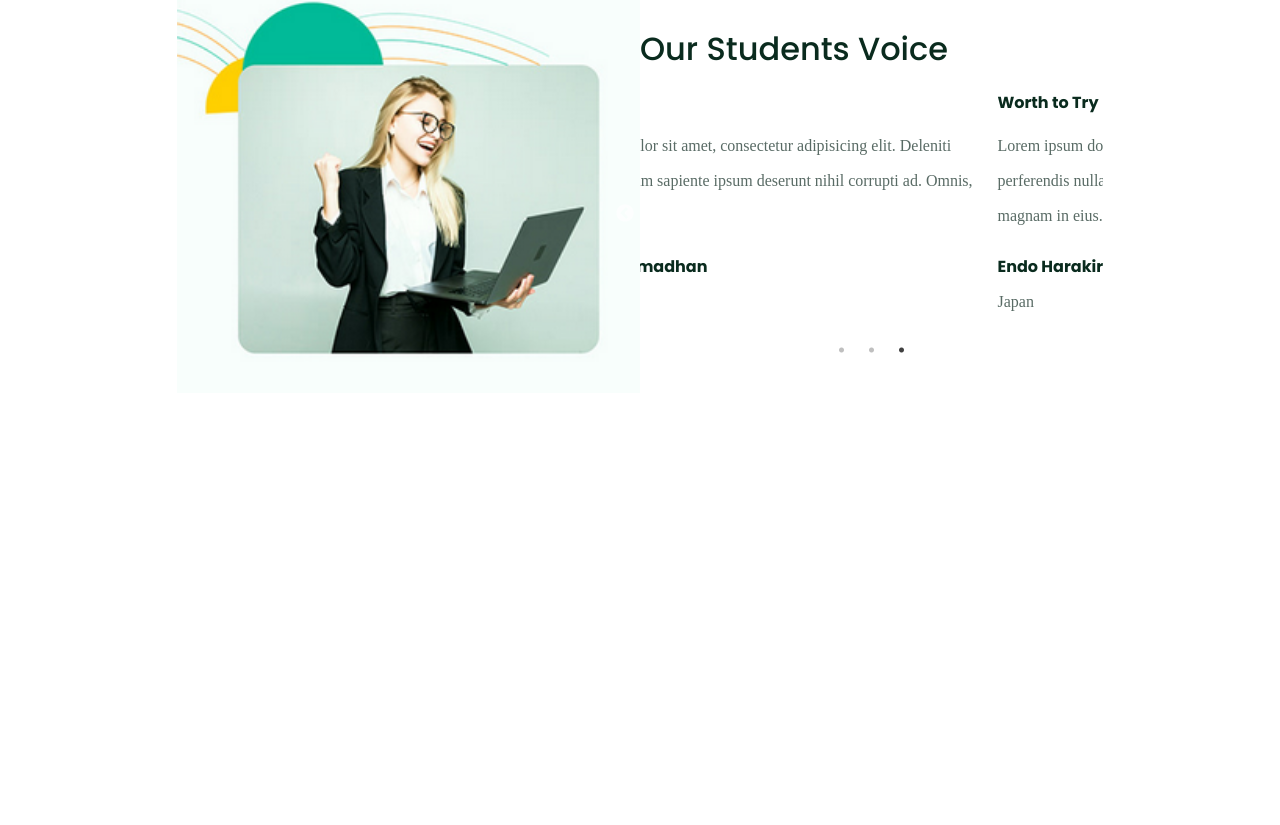
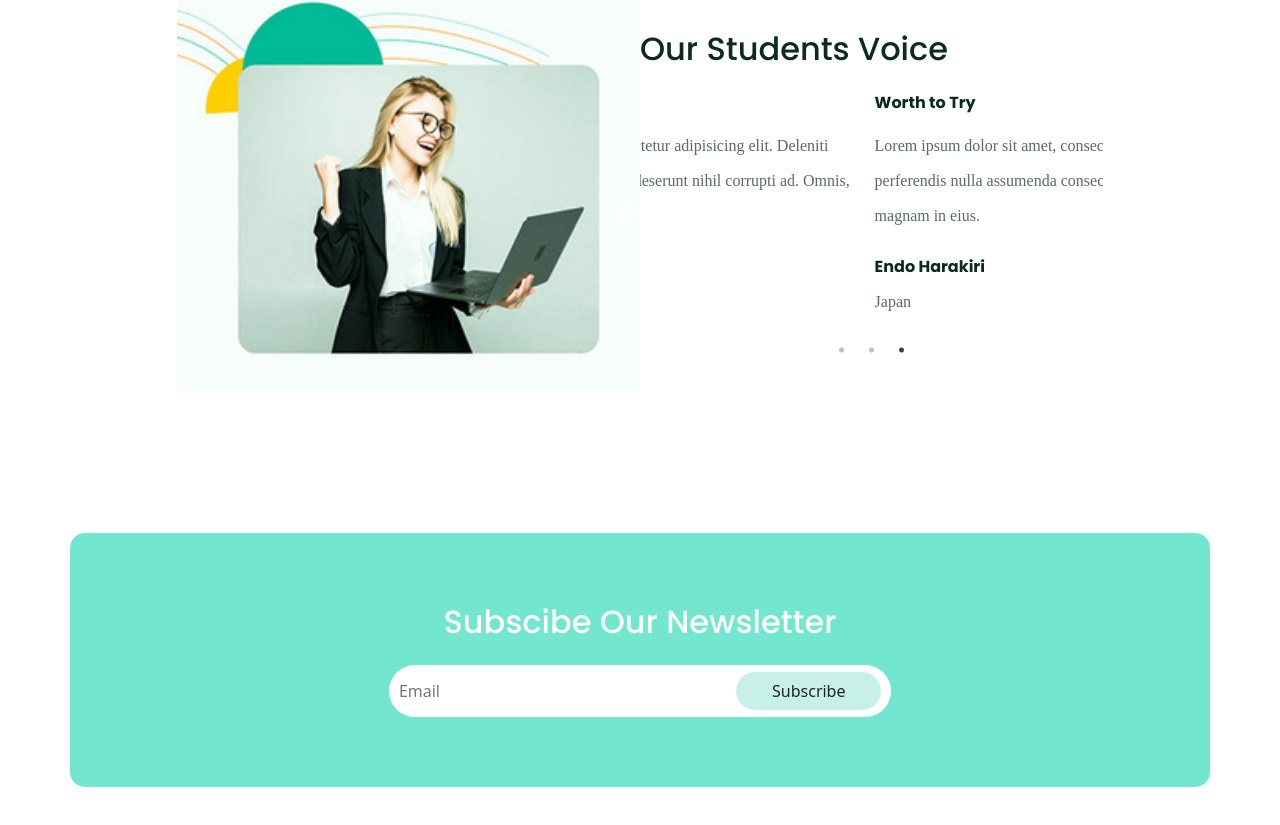
Before and after one commit to fzalv/elearning-landing, a React (Create React App) app: page / in a window 1280 px wide. Shown: the part 3607-4432 px from the top of the page. Before the commit the page ends 4070 px from the top, so only its background shows below. Built offline with nearby package versions, Linux system fonts and the light colour scheme; a web font is replaced by a local one.

Commit message:
newsletter section

```diff
--- /dev/null
+++ b/src/components/Newsletter-section/Newsletter.jsx
@@ -0,0 +1,23 @@
+import React from 'react'
+import './news.css'
+import { Container, Row, Col } from 'reactstrap'
+
+const Newsletter = () => {
+    return (
+        <section>
+            <Container className='newsletter'>
+                <Row>
+                    <Col lg='12' className='text-center'>
+                        <h2 className='mb-4'>Subscibe Our Newsletter</h2>
+                        <div className="subscribe">
+                            <input type="text" placeholder='Email' />
+                            <button className="btn">Subscribe</button>
+                        </div>
+                    </Col>
+                </Row>
+            </Container>
+        </section>
+    )
+}
+
+export default Newsletter
--- /dev/null
+++ b/src/components/Newsletter-section/news.css
@@ -0,0 +1,38 @@
+.newsletter {
+    background: #21d8b3a2;
+    padding: 70px;
+    border-radius: 15px;
+}
+
+.newsletter h2 {
+    color: #fff;
+}
+
+.subscribe {
+    padding: 7px 10px;
+    background: #fff;
+    width: 45%;
+    margin: auto;
+    border-radius: 50px;
+    display: flex;
+    align-items: center;
+    justify-content: space-between;
+}
+
+.subscribe input {
+    border: none;
+    outline: none;
+}
+
+.subscribe .btn {
+    width: 30%;
+    background-color: #2ac7a844;
+    border-radius: 50px;
+}
+
+.subscribe .btn:hover {
+    color: white;
+    transition: .5s;
+    background-color: #21d8b3a2;
+    border-radius: 50px;
+}
--- a/src/pages/Home.jsx
+++ b/src/pages/Home.jsx
@@ -7,6 +7,7 @@ import Feature from '../components/Feature-section/Feature';
 import FreeCourse from '../components/Free-course-section/FreeCourse';
 import Header from '../components/Header/Header';
 import HeroSection from '../components/Hero-Section/HeroSection';
+import Newsletter from '../components/Newsletter-section/Newsletter';
 import Testimonials from '../components/Testimonials/Testimonials';
 
 const Home = () => {
@@ -21,6 +22,7 @@ const Home = () => {
             <Feature />
             <FreeCourse />
             <Testimonials />
+            <Newsletter />
         </Fragment>
     );
 };
```
